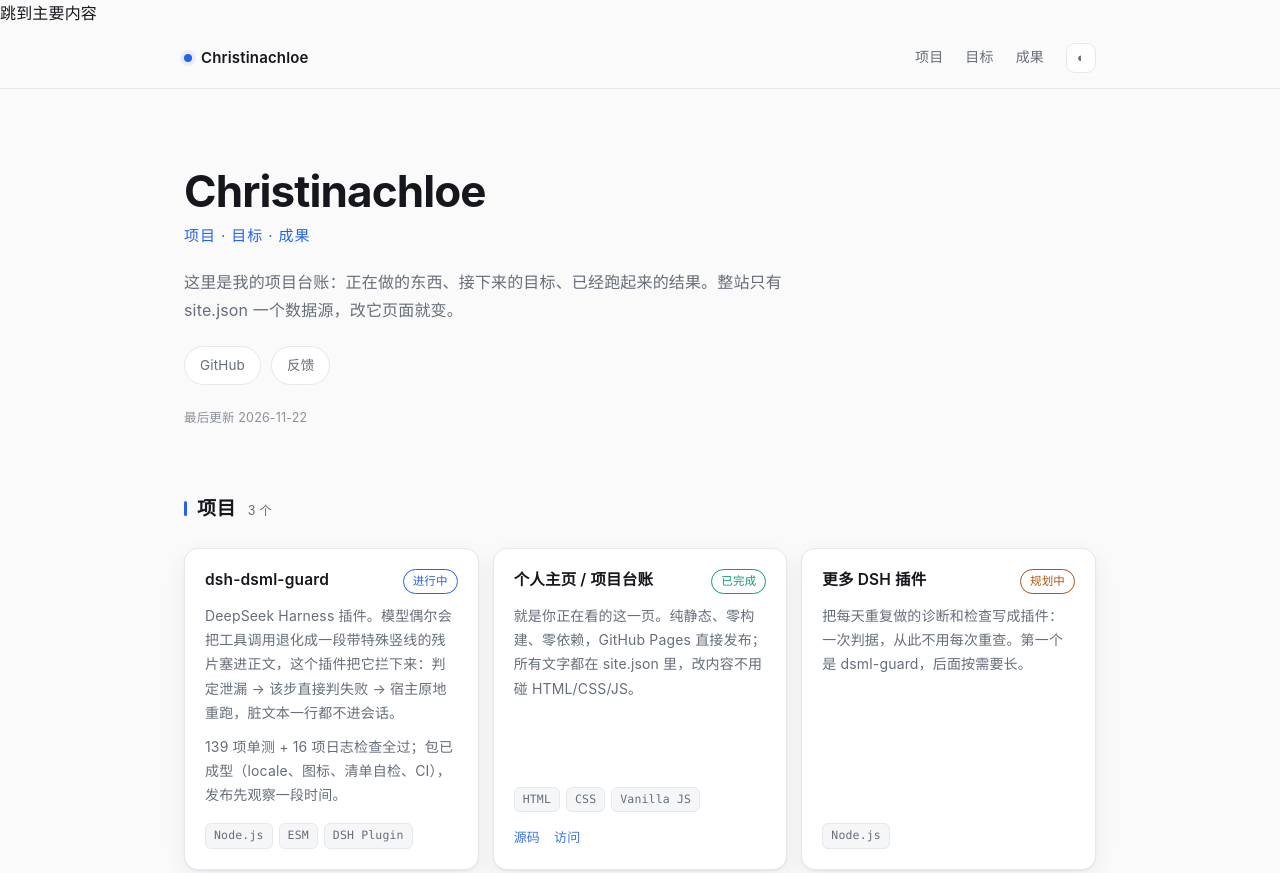
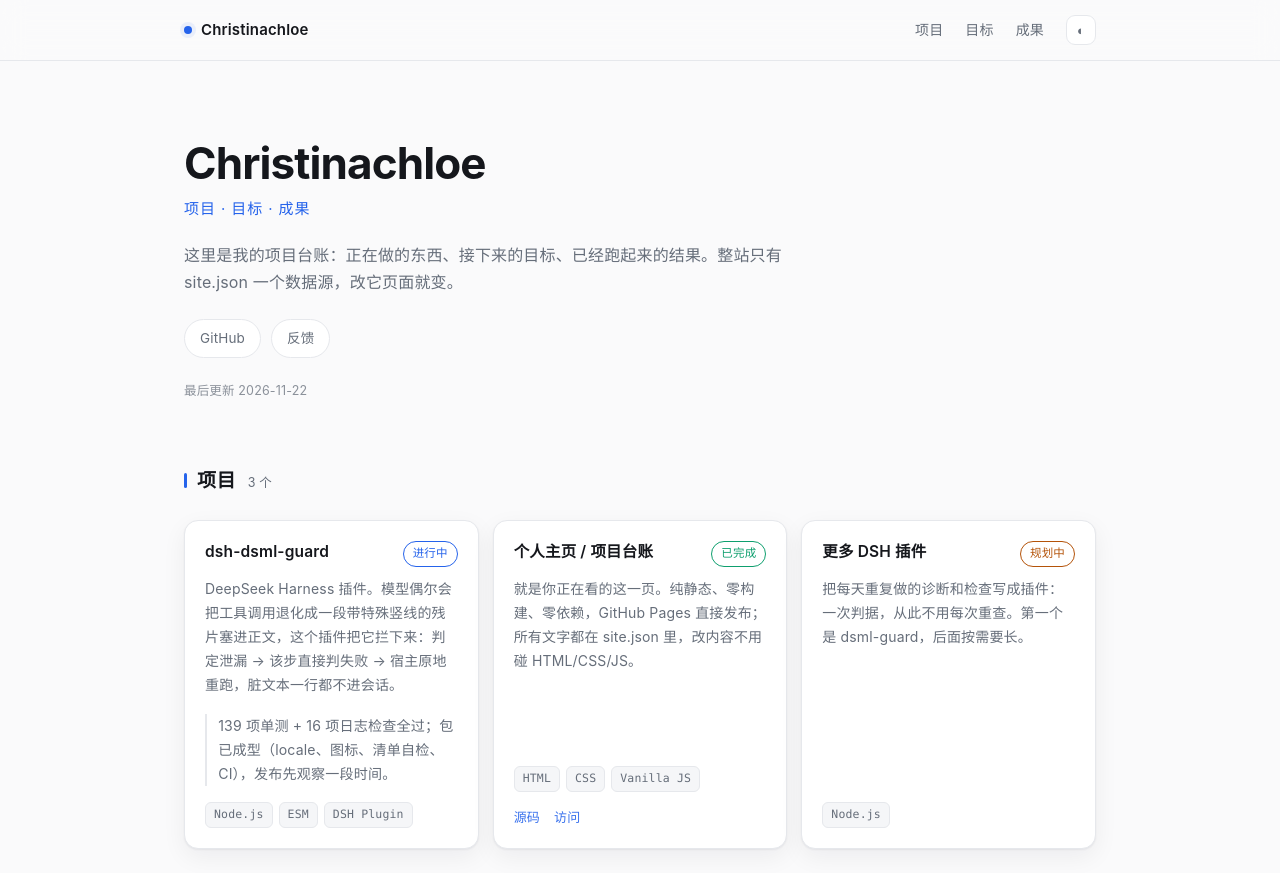
Before and after one commit to Christinachloe/Christinachloe.github.io, a plain HTML site: page index.html in a window 1280 px wide. Shown: the top 873 px of the page. Drawn offline with Linux system fonts and the light colour scheme.

Commit message:
style: note 样式、跳过导航、焦点与减少动效

```diff
--- a/style.css
+++ b/style.css
@@ -139,3 +139,27 @@ a:hover{color:var(--accent)}
   .works li{flex-direction:column; gap:2px}
   .works .date{width:auto}
 }
+
+/* 项目卡里的补充说明 */
+.card p.note{
+  font-size:.88rem; color:var(--muted); margin:.4rem 0 0;
+  padding-left:.7rem; border-left:2px solid var(--line);
+}
+
+/* 键盘跳过导航 */
+.skip{
+  position:absolute; left:-9999px; top:0; z-index:50;
+  background:var(--accent); color:#fff; padding:10px 16px; border-radius:0 0 var(--radius) 0;
+}
+.skip:focus{left:0}
+
+/* 焦点可见 */
+a:focus-visible, button:focus-visible{
+  outline:2px solid var(--accent); outline-offset:3px; border-radius:6px;
+}
+
+/* 尊重减少动效偏好 */
+@media (prefers-reduced-motion: reduce){
+  html{scroll-behavior:auto}
+  *{transition:none !important; animation:none !important}
+}
```
